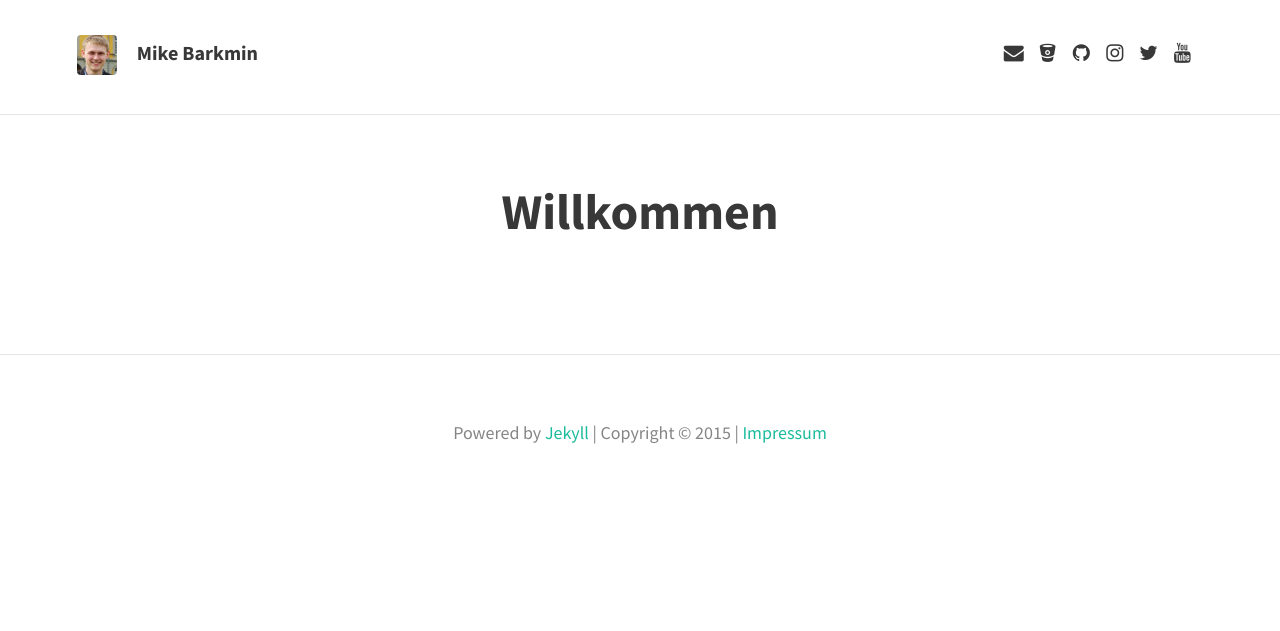
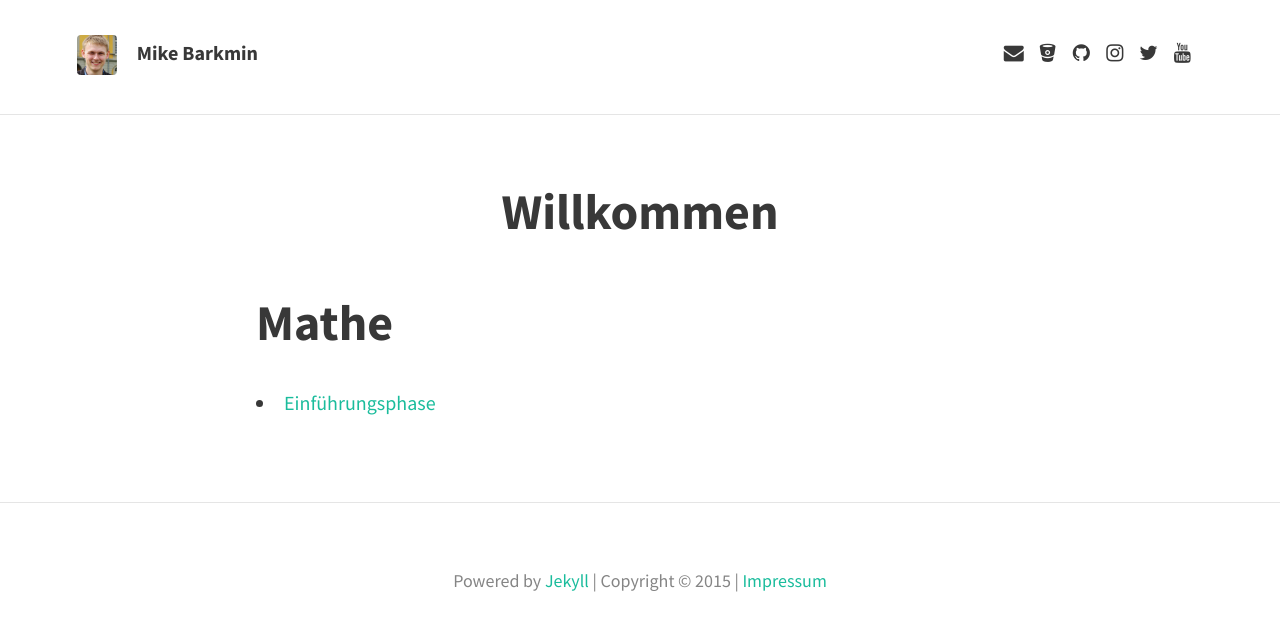
Before and after one commit to FlorianLudwig/blog-barkmin-eu, a Jekyll site: the page built from index.md, in a window 1280 px wide. Shown: the top 631 px of the page. Built offline with Jekyll 4.4.1, drawn with Linux system fonts in a browser that asks for light colours; nearby versions of some CDN libraries.

Commit message:
Type Theme

```diff
--- a/index.md
+++ b/index.md
@@ -4,3 +4,6 @@ title: Willkommen
 permalink: /
 hide: true
 ---
+
+#Mathe
+* [Einführungsphase](einfuehrungsphase)
```
